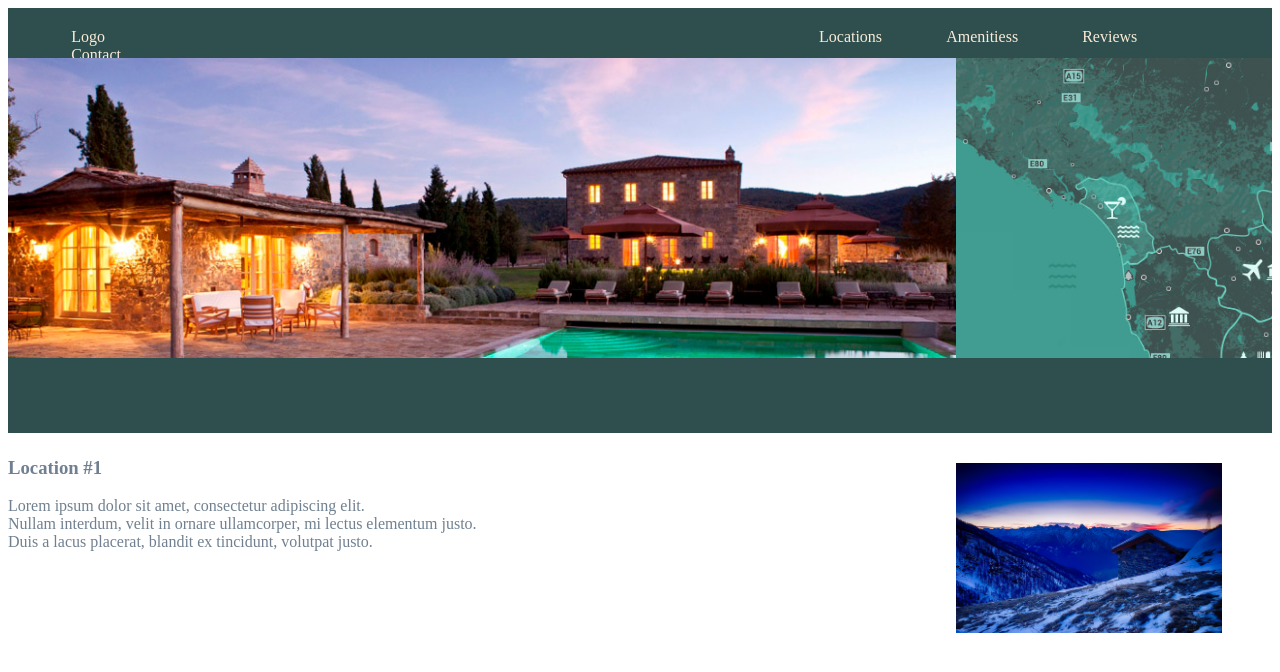
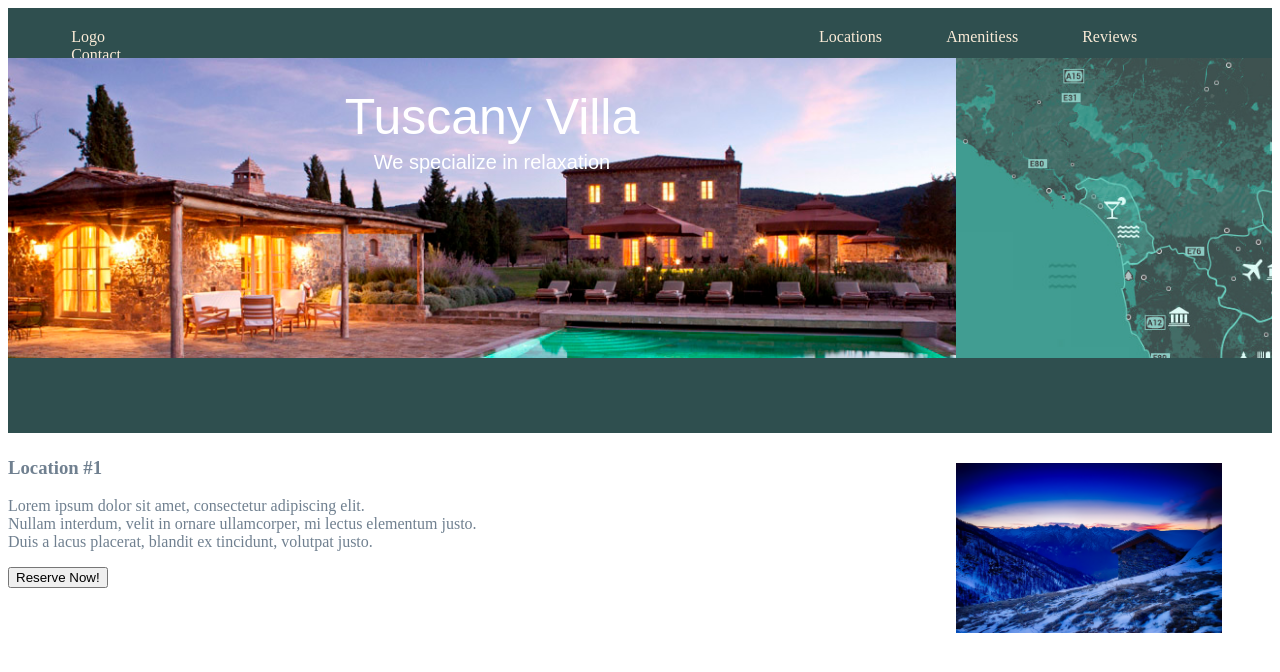
Before and after one commit to sglondon/TuscanyVilla, a plain HTML site: page Tuscany Villa/index.html in a window 1280 px wide. Drawn offline with Linux system fonts and the light colour scheme.

Commit message:
adding jumbotrons

```diff
--- a/Tuscany Villa/TuscanyStyle.css
+++ b/Tuscany Villa/TuscanyStyle.css
@@ -65,3 +65,25 @@ section.grid-item-6 {
     margin-top: 30px;
     margin-right: 50px;
 }
+.jumbotron h1{
+    color: white;
+    font-family: Arial, Helvetica, sans-serif;
+    font-size: 50px;
+    font-weight:normal;
+    text-align: center;
+    margin-left: 20px;
+    margin-top: 30px;
+    margin-bottom: 0px;
+}
+
+.jumbotron p {
+    margin-top: 5px;
+    color: white;
+    font-family: Arial, Helvetica, sans-serif;
+    font-weight: normal;
+    font-size: 20px;
+    text-align: center;
+    margin-left: 20px;
+
+
+}
--- a/Tuscany Villa/index.html
+++ b/Tuscany Villa/index.html
@@ -21,7 +21,10 @@
         </section>
 
         <section class="grid-item-2">
-
+            <section class="jumbotron">
+                <h1>Tuscany Villa</h1>
+                <p>We specialize in relaxation</p>
+            </section>
         </section>
 
          <section class="grid-item-3">
@@ -34,10 +37,12 @@
 
          <section class="grid-item-5">
              <h3> Location #1</h3>
-            <p>Lorem ipsum dolor sit amet, consectetur adipiscing elit.
+             <p>
+                 Lorem ipsum dolor sit amet, consectetur adipiscing elit.
                  <br />Nullam interdum, velit in ornare ullamcorper, mi lectus elementum justo.
                  <br />Duis a lacus placerat, blandit ex tincidunt, volutpat justo.
              </p>
+             <button> Reserve Now! </button>
          </section>
 
          <section class="grid-item-6">
```
Lines whose indentation alone changed are shown as unchanged.
